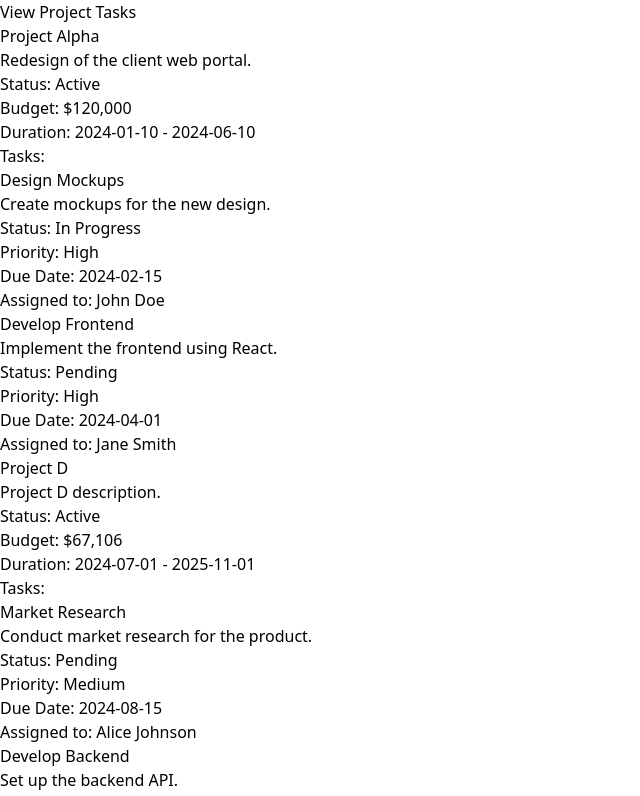
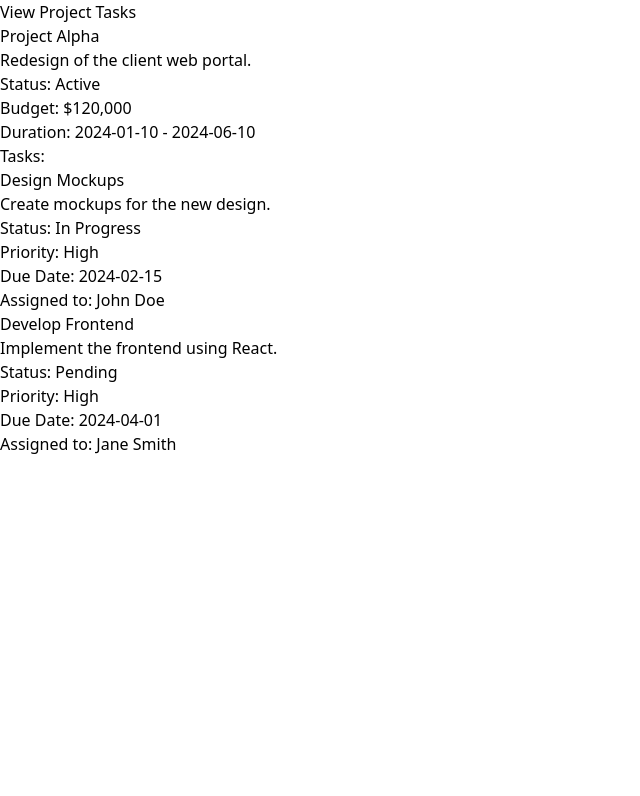
Before and after one commit to mahabur-rahman/ITBEE_Project_management, a React (Vite) app: page /view-task/1 in a window 1280 px wide. Shown: the top 796 px of the page, without its empty margins (0-640 px from the left). Built offline with nearby package versions, Linux system fonts and the light colour scheme.

Commit message:
Fix: View task UI for each project

```diff
--- a/src/components/ViewTask.tsx
+++ b/src/components/ViewTask.tsx
@@ -1,24 +1,28 @@
 import { projects } from "../data/data";
 
 const ViewTasks = () => {
+  const projectAlpha = projects.find((project) => project.id === 1);
+
+  if (!projectAlpha) {
+    return <p className="text-center text-gray-500">Project not found.</p>;
+  }
+
   return (
-    <>
-
     <div className="container mx-auto px-4 py-8">
-      <h1 className="text-3xl font-bold text-center mb-6">View Project Tasks</h1>
-      <div className="space-y-8">
-        {projects.map((project) => (
-          <div key={project.id} className="bg-white shadow-md rounded-lg p-6">
-            <h2 className="text-xl font-semibold">{project.name}</h2>
-            <p className="text-gray-600">{project.description}</p>
-            <p className="text-gray-500">Status: {project.status}</p>
-            <p className="text-gray-500">Budget: {project.budget}</p>
+      <h1 className="text-3xl font-bold text-center mb-6">
+        View Project Tasks
+      </h1>
+      <div className="bg-white shadow-md rounded-lg p-6">
+        <h2 className="text-xl font-semibold">{projectAlpha.name}</h2>
+        <p className="text-gray-600">{projectAlpha.description}</p>
+        <p className="text-gray-500">Status: {projectAlpha.status}</p>
+        <p className="text-gray-500">Budget: {projectAlpha.budget}</p>
         <p className="text-gray-500">
-              Duration: {project.startDate} - {project.endDate}
+          Duration: {projectAlpha.startDate} - {projectAlpha.endDate}
         </p>
         <h3 className="text-lg font-medium mt-4">Tasks:</h3>
         <ul className="mt-2 space-y-4">
-              {project.tasks.map((task) => (
+          {projectAlpha.tasks.map((task) => (
             <li key={task.id} className="border rounded-md p-4 bg-gray-100">
               <h4 className="font-semibold">{task.name}</h4>
               <p className="text-gray-600">{task.description}</p>
@@ -30,10 +34,7 @@ const ViewTasks = () => {
           ))}
         </ul>
       </div>
-        ))}
     </div>
-    </div>
-    </>
   );
 };
 
```
Also changed, not shown: src/components/Project.tsx (line endings or trailing spaces), src/data/data.ts (line endings or trailing spaces). Lines whose indentation alone changed are shown as unchanged.
